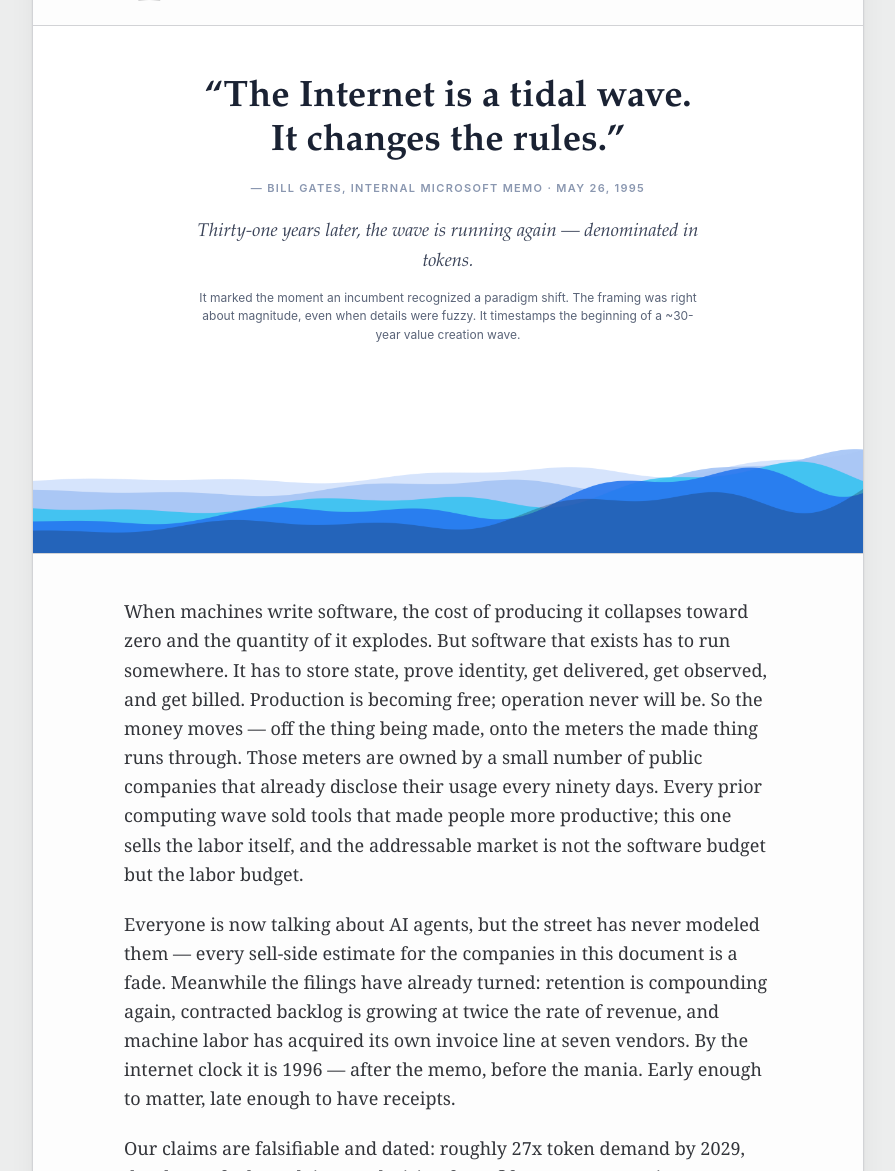
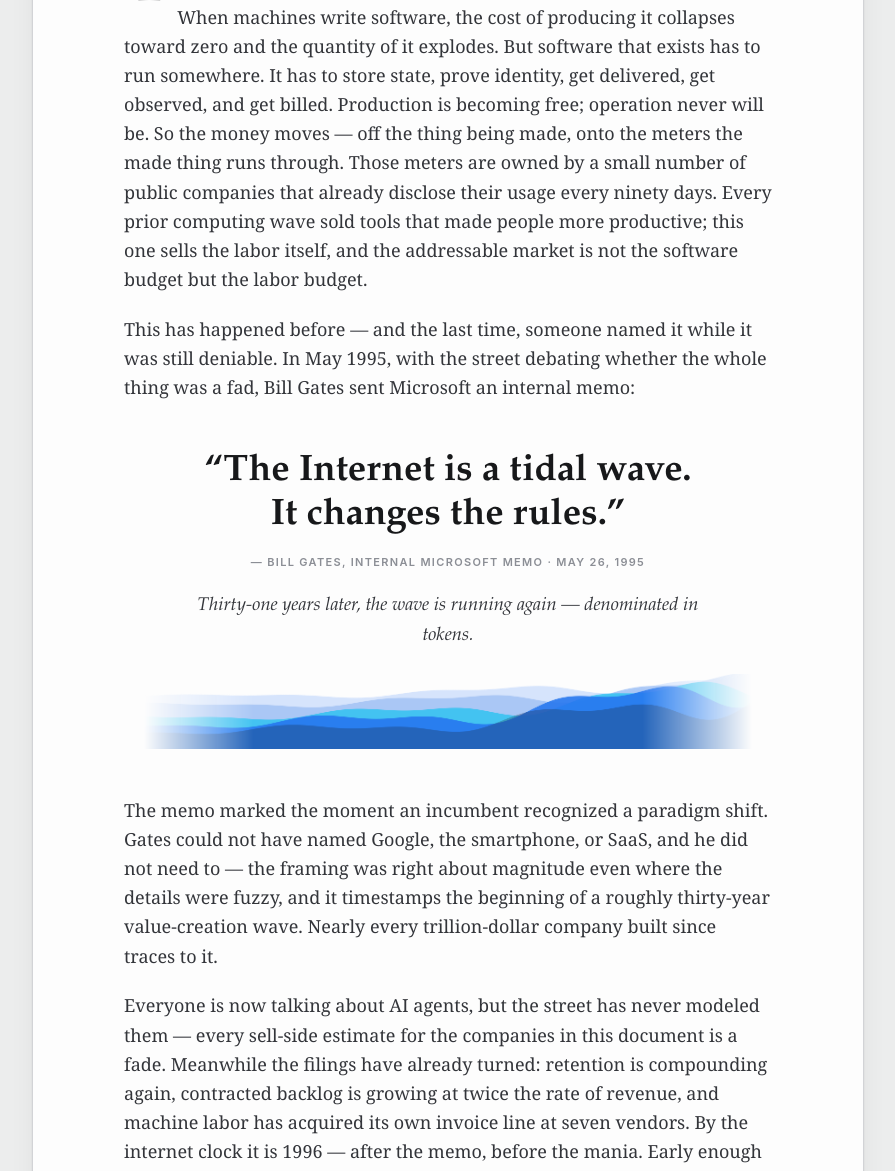
Before and after one commit to 08ird/machineoracle, a website built with Vite: page client/index.html in a window 1280 px wide. Shown: the part 644-1815 px from the top of the page, without its empty margins (192-1087 px from the left). Built offline with nearby package versions, Linux system fonts and the light colour scheme.

Commit message:
Wave quote flows as in-essay pull quote with transition prose

```diff
--- a/client/src/content/letter.ts
+++ b/client/src/content/letter.ts
@@ -21,17 +21,25 @@ export const letter: Article = {
       text: 'You can see the future first in the usage logs.',
     },
     {
+      kind: 'p',
+      text:
+        'When machines write software, the cost of producing it collapses toward zero and the quantity of it explodes. But software that exists has to run somewhere. It has to store state, prove identity, get delivered, get observed, and get billed. Production is becoming free; operation never will be. So the money moves — off the thing being made, onto the meters the made thing runs through. Those meters are owned by a small number of public companies that already disclose their usage every ninety days. Every prior computing wave sold tools that made people more productive; this one sells the labor itself, and the addressable market is not the software budget but the labor budget.',
+    },
+    {
+      kind: 'p',
+      text:
+        'This has happened before — and the last time, someone named it while it was still deniable. In May 1995, with the street debating whether the whole thing was a fad, Bill Gates sent Microsoft an internal memo:',
+    },
+    {
       kind: 'wavequote',
       quote: ['The Internet is a tidal wave.', 'It changes the rules.'],
       attrib: 'Bill Gates, internal Microsoft memo · May 26, 1995',
       sub: 'Thirty-one years later, the wave is running again — denominated in tokens.',
-      extra:
-        'It marked the moment an incumbent recognized a paradigm shift. The framing was right about magnitude, even when details were fuzzy. It timestamps the beginning of a ~30-year value creation wave.',
     },
     {
       kind: 'p',
       text:
-        'When machines write software, the cost of producing it collapses toward zero and the quantity of it explodes. But software that exists has to run somewhere. It has to store state, prove identity, get delivered, get observed, and get billed. Production is becoming free; operation never will be. So the money moves — off the thing being made, onto the meters the made thing runs through. Those meters are owned by a small number of public companies that already disclose their usage every ninety days. Every prior computing wave sold tools that made people more productive; this one sells the labor itself, and the addressable market is not the software budget but the labor budget.',
+        'The memo marked the moment an incumbent recognized a paradigm shift. Gates could not have named Google, the smartphone, or SaaS, and he did not need to — the framing was right about magnitude even where the details were fuzzy, and it timestamps the beginning of a roughly thirty-year value-creation wave. Nearly every trillion-dollar company built since traces to it.',
     },
     {
       kind: 'p',
--- a/client/src/style.css
+++ b/client/src/style.css
@@ -735,21 +735,16 @@ blockquote cite {
  * white ground, so the band stays light in both color schemes — it is a piece
  * of the deck, not a themed surface.
  */
+/* Flows inside the essay as an oversized pull quote rather than a band:
+   no background, text-measure width, the wave art fading out at both ends
+   beneath it like a flourish. */
 .wavecall {
-  margin: clamp(2rem, 1.5rem + 1.5vw, 3rem) calc(50% - 50vw);
-  width: 100vw;
-  margin-left: calc(50% - 50cqw);
-  margin-right: calc(50% - 50cqw);
-  width: 100cqw;
-  background: #fff;
-  border-top: 1px solid var(--rule);
-  border-bottom: 1px solid var(--rule);
+  margin: clamp(2.25rem, 1.75rem + 1.5vw, 3.25rem) auto;
   text-align: center;
 }
 .wavecall__inner {
-  max-width: 34rem;
+  max-width: 32rem;
   margin: 0 auto;
-  padding: clamp(2rem, 1.5rem + 2vw, 3.25rem) 1.25rem 0;
 }
 .wavecall blockquote {
   margin: 0;
@@ -760,7 +755,7 @@ blockquote cite {
   line-height: 1.2;
   font-weight: 700;
   font-style: normal;
-  color: #1a2233;
+  color: var(--ink);
 }
 .wavecall__attrib {
   font-family: var(--sans);
@@ -768,28 +763,35 @@ blockquote cite {
   letter-spacing: 0.12em;
   text-transform: uppercase;
   font-weight: 600;
-  color: #8a97b0;
+  color: var(--ink-4);
   margin-top: 1rem;
 }
 .wavecall__sub {
   font-family: var(--display);
   font-style: italic;
   font-size: clamp(1rem, 0.95rem + 0.35vw, 1.15rem);
-  color: #3a4358;
+  color: var(--ink-2);
   margin: 1.1em 0 0;
 }
 .wavecall__extra {
   font-family: var(--sans);
   font-size: 0.75rem;
   line-height: 1.55;
-  color: #5a6478;
+  color: var(--ink-3);
   margin: 0.9em 0 0;
 }
+/* The artwork, cropped to its wave portion (the source has a white sky above)
+   and faded out at both ends so it reads as a flourish under the quote rather
+   than a banner across the page. */
 .wavecall__art {
   display: block;
-  width: 100%;
-  height: auto;
-  margin-top: clamp(0.5rem, 0.25rem + 1vw, 1.25rem);
+  width: min(100%, 38rem);
+  margin: clamp(0.9rem, 0.6rem + 1vw, 1.5rem) auto 0;
+  height: clamp(54px, 9cqw, 84px);
+  object-fit: cover;
+  object-position: 50% 100%;
+  -webkit-mask-image: linear-gradient(90deg, transparent, #000 18%, #000 82%, transparent);
+  mask-image: linear-gradient(90deg, transparent, #000 18%, #000 82%, transparent);
 }
 
 /* Inline exhibits (used inside articles) stay within the measure. */
```
